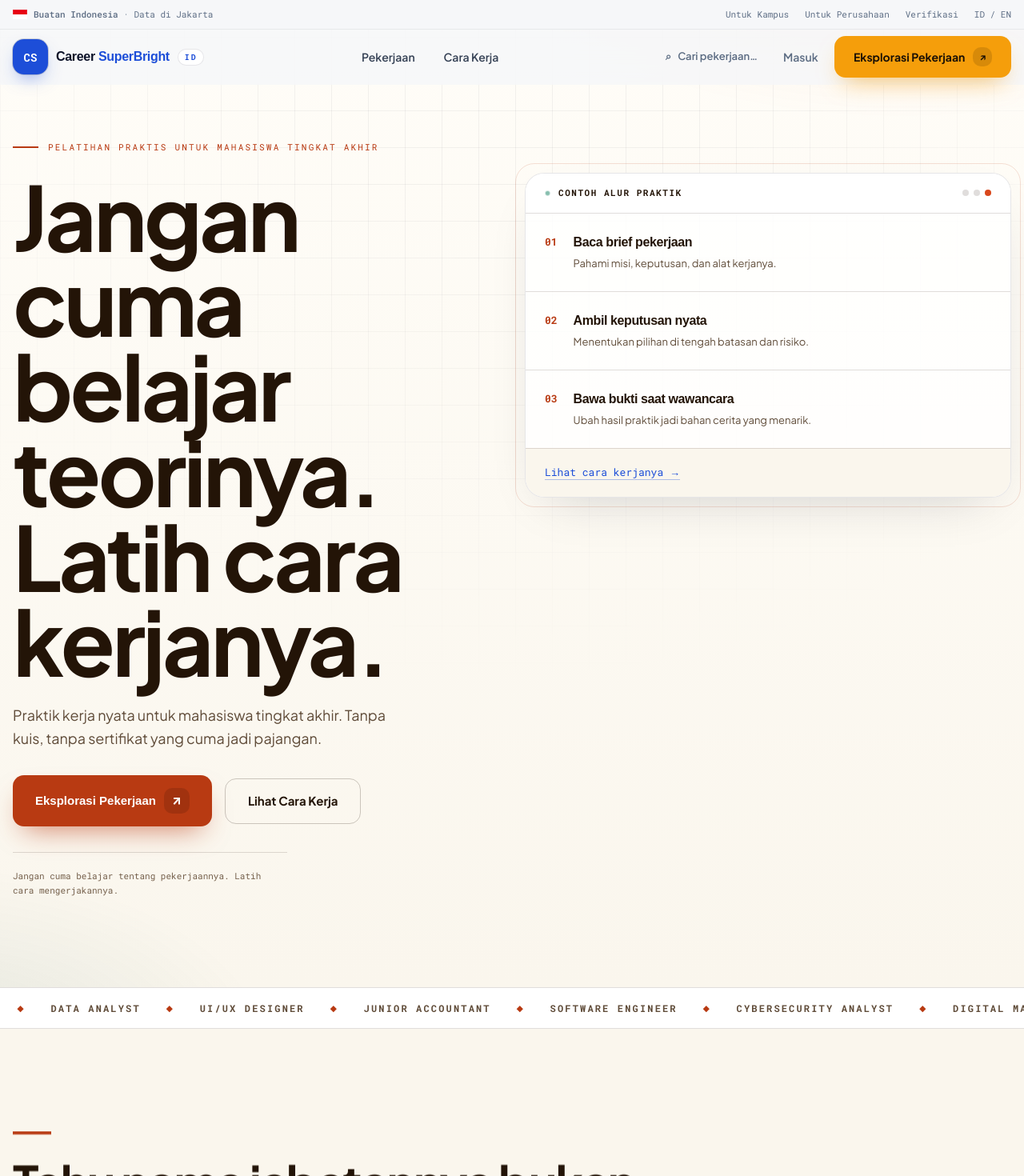
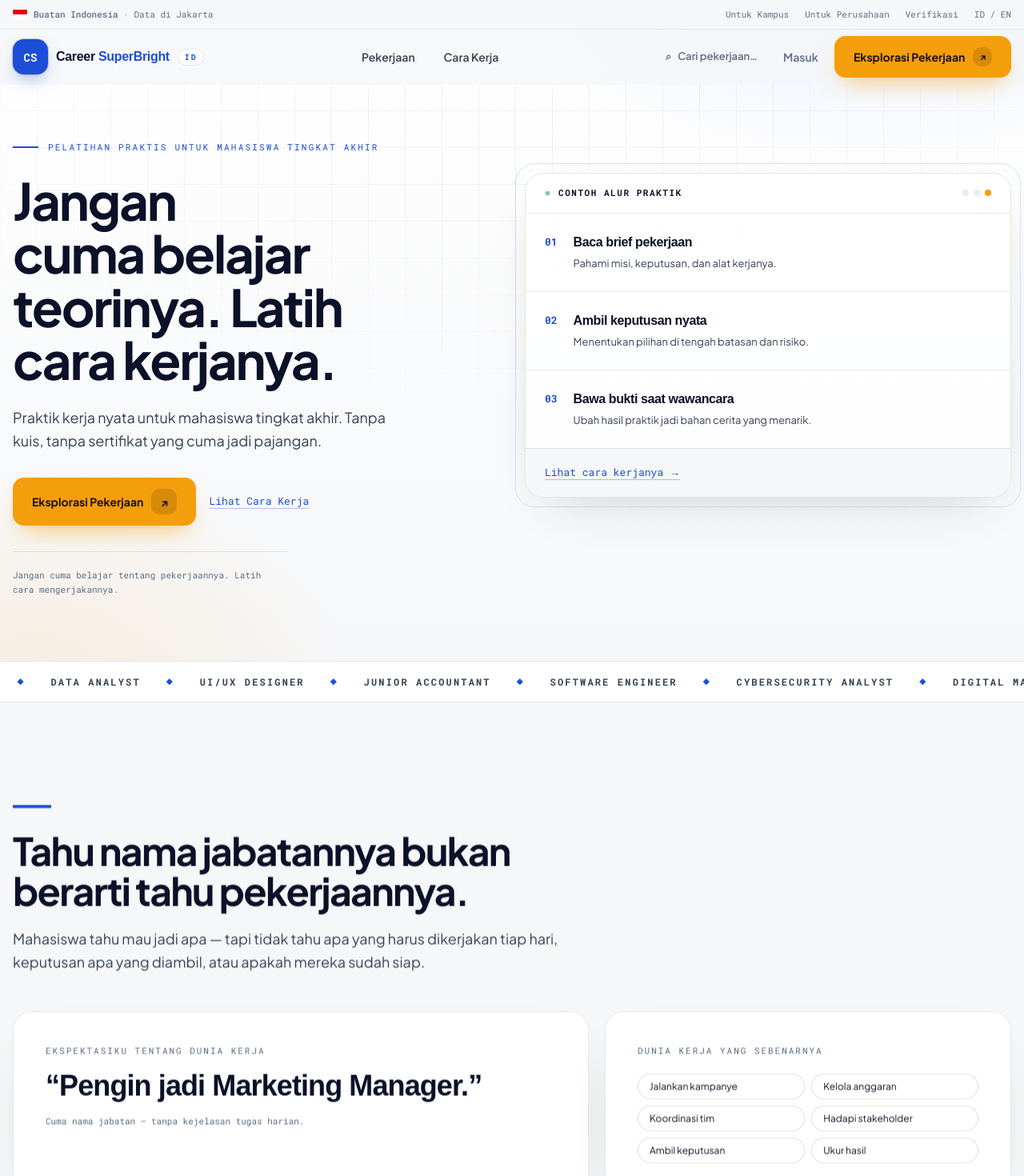
Before and after one commit to j4x-lab/careerbright, a Next.js app in the folder apps/web/: page / in a window 1280 px wide. Shown: the top 1470 px of the page at 80% size. Built offline with nearby package versions, Linux system fonts and the light colour scheme; a web font is replaced by a local one.

Commit message:
feat: cobalt light-OS restore on nova layout + legal 44px targets

```diff
--- a/apps/web/src/components/landing-page.tsx
+++ b/apps/web/src/components/landing-page.tsx
@@ -53,42 +53,42 @@ export default async function LandingPage({ locale }: { locale: string }) {
     [t("step5t"), t("step5d")],
   ];
   return (
-    <main className="overflow-x-clip bg-parchment text-espresso">
+    <main className="overflow-x-clip bg-paper text-ink">
       <a href="#konten" className="skip-link">
         {t("skip")}
       </a>
       <SiteNav />
 
       {/* ── HERO · THE JOB ─────────────────────────────────── */}
-      <section className="nova-hero relative overflow-hidden pt-[120px] md:pt-[144px]">
+      <section className="hero-light relative overflow-hidden pt-[120px] md:pt-[144px]">
         <div className="grid-light absolute inset-0" aria-hidden />
         <div
           id="konten"
-          className="relative mx-auto grid w-full max-w-7xl scroll-mt-32 items-start gap-10 px-4 pb-20 pt-8 md:pb-28 lg:grid-cols-12 lg:gap-8"
+          className="relative mx-auto grid w-full max-w-7xl scroll-mt-32 items-start gap-10 px-4 pb-16 pt-8 md:pb-20 lg:grid-cols-12 lg:gap-8"
         >
           <div className="lg:col-span-5">
-            <p className="hero-enter hero-enter-1 eyebrow-nova flex items-center gap-3">
-              <span aria-hidden className="inline-block h-[2px] w-8 flex-none bg-ember" />
+            <p className="hero-enter hero-enter-1 eyebrow-light flex items-center gap-3">
+              <span aria-hidden className="inline-block h-[2px] w-8 flex-none bg-brand-700" />
               {t("heroEyebrow")}
             </p>
-            <h1 className="hero-enter hero-enter-2 font-nova mt-6 max-w-[18ch] text-[clamp(3.25rem,10vw,7rem)] font-bold leading-[0.95] tracking-[-0.02em]">
+            <h1 className="hero-enter hero-enter-2 font-nova mt-6 max-w-[22ch] text-[clamp(2.25rem,5vw,4rem)] font-bold leading-[1.04] tracking-[-0.02em]">
               {t("heroTitle")}
             </h1>
-            <p className="hero-enter hero-enter-3 mt-6 max-w-[46ch] text-base leading-relaxed text-bark md:text-lg">
+            <p className="hero-enter hero-enter-3 mt-6 max-w-[46ch] text-base leading-relaxed text-soft md:text-lg">
               {t("heroSub")}
             </p>
             <div className="hero-enter hero-enter-3 mt-8 flex flex-wrap items-center gap-4">
-              <a href="#pekerjaan" className="btn-ember group min-h-[52px] px-7 text-[15px]">
+              <a href="#pekerjaan" className="btn-amber group min-h-[52px] px-7 text-[15px]">
                 {t("heroCta1")}
                 <span className="btn-island btn-island-dark" aria-hidden>
                   ↗
                 </span>
               </a>
-              <a href="#cara-kerja" className="btn-ember-ghost min-h-[52px] px-7">
+              <a href="#cara-kerja" className="link-more inline-flex min-h-[44px] items-center">
                 {t("heroCta2")}
               </a>
             </div>
-            <p className="hero-enter hero-enter-4 mt-8 max-w-[52ch] border-t border-dune pt-5 font-mono text-[11px] leading-relaxed text-sand">
+            <p className="hero-enter hero-enter-4 mt-8 max-w-[52ch] border-t border-line pt-5 font-mono text-[11px] leading-relaxed text-muted">
               {t("heroFlavor")}
             </p>
           </div>
@@ -97,42 +97,42 @@ export default async function LandingPage({ locale }: { locale: string }) {
           <div className="hero-enter hero-enter-4 relative lg:col-span-6 lg:col-start-7 lg:mt-10">
             <div
               aria-hidden
-              className="pointer-events-none absolute -inset-3 rounded-card border border-ember/15"
+              className="pointer-events-none absolute -inset-3 rounded-card border border-brand-700/15"
             />
             <div className="glass-light relative overflow-hidden">
-              <div className="flex items-center gap-2.5 border-b border-dune bg-card px-5 py-4 md:px-6">
+              <div className="flex items-center gap-2.5 border-b border-line bg-card px-5 py-4 md:px-6">
                 <span className="live-dot" aria-hidden />
-                <span className="font-mono text-[11px] font-bold uppercase tracking-[0.14em] text-espresso">
+                <span className="font-mono text-[11px] font-bold uppercase tracking-[0.14em] text-ink">
                   {t("methodLabel")}
                 </span>
                 <span aria-hidden className="ml-auto flex gap-1.5">
-                  <span className="h-2 w-2 rounded-full bg-dune" />
-                  <span className="h-2 w-2 rounded-full bg-dune" />
-                  <span className="h-2 w-2 rounded-full bg-ember-bright" />
+                  <span className="h-2 w-2 rounded-full bg-cream" />
+                  <span className="h-2 w-2 rounded-full bg-cream" />
+                  <span className="h-2 w-2 rounded-full bg-signal" />
                 </span>
               </div>
-              <ol className="divide-y divide-dune">
+              <ol className="divide-y divide-line">
                 {[
                   ["01", t("m1t"), t("m1d")],
                   ["02", t("m2t"), t("m2d")],
                   ["03", t("m3t"), t("m3d")],
                 ].map(([n, tt, d]) => (
                   <li key={n} className="flex gap-5 px-5 py-5 md:px-6 md:py-6">
-                    <span className="tnum mt-0.5 font-mono text-[13px] font-bold text-ember">
+                    <span className="tnum mt-0.5 font-mono text-[13px] font-bold text-brand-700">
                       {n}
                     </span>
                     <span>
-                      <span className="block text-[16px] font-extrabold tracking-tight text-espresso">
+                      <span className="block text-[16px] font-extrabold tracking-tight text-ink">
                         {tt}
                       </span>
-                      <span className="mt-1 block max-w-[44ch] text-[13px] leading-relaxed text-bark">
+                      <span className="mt-1 block max-w-[44ch] text-[13px] leading-relaxed text-soft">
                         {d}
                       </span>
                     </span>
                   </li>
                 ))}
               </ol>
-              <div className="border-t border-dune bg-parchment px-5 py-2 md:px-6">
+              <div className="border-t border-line bg-paper px-5 py-2 md:px-6">
                 <a href="#cara-kerja" className="link-more inline-flex min-h-[44px] items-center">
                   {t("methodLink")}
                 </a>
@@ -143,14 +143,14 @@ export default async function LandingPage({ locale }: { locale: string }) {
       </section>
 
       {/* ── ROLE TICKER (kinetic band, constructive motion) ─── */}
-      <div className="overflow-hidden border-y border-dune bg-card py-4" role="presentation">
-        <div className="marquee-track items-center font-mono text-[12px] font-bold uppercase tracking-[0.18em] text-bark">
+      <div className="overflow-hidden border-y border-line bg-card py-4" role="presentation">
+        <div className="marquee-track items-center font-mono text-[12px] font-bold uppercase tracking-[0.18em] text-soft">
           {[0, 1].map((dup) => (
             <div key={dup} aria-hidden={dup === 1} className="flex flex-none items-center gap-8 pr-8">
               {["Digital Marketing Specialist", "Data Analyst", "UI/UX Designer", "Junior Accountant", "Software Engineer", "Cybersecurity Analyst"].map((r) => (
                 <span key={r} className="flex flex-none items-center gap-8">
                   {r}
-                  <span aria-hidden className="text-[10px] text-ember">◆</span>
+                  <span aria-hidden className="text-[10px] text-brand-700">◆</span>
                 </span>
               ))}
             </div>
@@ -164,31 +164,31 @@ export default async function LandingPage({ locale }: { locale: string }) {
         className="mx-auto max-w-7xl scroll-mt-28 px-4 py-20 md:py-32"
       >
         <Reveal>
-          <div aria-hidden className="mb-7 h-1 w-12 bg-ember" />
-          <h2 className="font-nova max-w-[20ch] text-[2.5rem] font-bold leading-[1.02] tracking-[-0.02em] md:text-6xl">
+          <div aria-hidden className="mb-7 h-1 w-12 bg-brand-700" />
+          <h2 className="font-nova max-w-[22ch] text-4xl font-bold leading-[1.04] tracking-[-0.02em] md:text-5xl">
             {t("probTitle")}
           </h2>
-          <p className="mt-5 max-w-[58ch] text-base leading-relaxed text-bark md:text-lg">
+          <p className="mt-5 max-w-[58ch] text-base leading-relaxed text-soft md:text-lg">
             {t("probSub")}
           </p>
         </Reveal>
         <div className="mt-12 grid gap-5 md:grid-cols-12">
           <Reveal className="md:col-span-7">
             <div className="panel h-full p-8 md:p-10">
-              <p className="font-mono text-[11px] uppercase tracking-[0.18em] text-sand">
+              <p className="font-mono text-[11px] uppercase tracking-[0.18em] text-muted">
                 {t("probLeftLabel")}
               </p>
               <p className="mt-4 text-[1.75rem] font-extrabold leading-[1.08] tracking-tight md:text-4xl">
                 {t("probQuote")}
               </p>
-              <p className="mt-4 font-mono text-[11px] leading-relaxed text-sand">
+              <p className="mt-4 font-mono text-[11px] leading-relaxed text-muted">
                 {t("probLeftCap")}
               </p>
             </div>
           </Reveal>
           <Reveal delay={80} className="md:col-span-5">
             <div className="panel h-full p-8 md:p-10">
-              <p className="font-mono text-[11px] uppercase tracking-[0.18em] text-sand">
+              <p className="font-mono text-[11px] uppercase tracking-[0.18em] text-muted">
                 {t("probRightLabel")}
               </p>
               <ul className="mt-5 grid grid-cols-2 gap-2">
@@ -225,11 +225,11 @@ export default async function LandingPage({ locale }: { locale: string }) {
         className="mx-auto max-w-7xl scroll-mt-32 px-4 pb-12 pt-20 md:pb-16 md:pt-32"
       >
         <Reveal>
-          <div aria-hidden className="mb-7 h-1 w-12 bg-ember" />
-          <h2 className="font-nova max-w-[20ch] text-[2.5rem] font-bold leading-[1.02] tracking-[-0.02em] md:text-6xl">
+          <div aria-hidden className="mb-7 h-1 w-12 bg-brand-700" />
+          <h2 className="font-nova max-w-[22ch] text-4xl font-bold leading-[1.04] tracking-[-0.02em] md:text-5xl">
             {t("jobsTitle")}
           </h2>
-          <p className="mt-5 max-w-[58ch] text-base leading-relaxed text-bark md:text-lg">
+          <p className="mt-5 max-w-[58ch] text-base leading-relaxed text-soft md:text-lg">
             {t("jobsSub")}
           </p>
         </Reveal>
@@ -237,12 +237,12 @@ export default async function LandingPage({ locale }: { locale: string }) {
           {DEMAND_STATS.map(([v, l]) => (
             <Reveal
               key={l}
-              className="border-t-2 border-espresso pt-5"
+              className="border-t-2 border-brand-700 pt-5"
             >
-              <dt className="tnum font-nova text-4xl font-bold tracking-[-0.02em] text-espresso md:text-5xl">
+              <dt className="tnum font-nova text-4xl font-bold tracking-[-0.02em] text-ink md:text-5xl">
                 {v}
               </dt>
-              <dd className="mt-2 max-w-[28ch] text-[13px] leading-snug text-sand">{l}</dd>
+              <dd className="mt-2 max-w-[28ch] text-[13px] leading-snug text-muted">{l}</dd>
             </Reveal>
           ))}
         </dl>
@@ -251,21 +251,21 @@ export default async function LandingPage({ locale }: { locale: string }) {
       {/* ── 02 · FEATURED EXAMPLE (full-bleed band) ─────────── */}
       <section
         id="contoh-event"
-        className="scroll-mt-28 border-y border-dune bg-card"
+        className="scroll-mt-28 border-y border-line bg-card"
       >
         <div className="mx-auto max-w-7xl px-4 py-14 md:py-20">
         {/* Contoh 1 dari 4 — the single playable spotlight */}
         <Reveal>
-          <div className="overflow-hidden rounded-card border-2 border-ink bg-parchment">
+          <div className="overflow-hidden rounded-card border-2 border-ink bg-paper">
             <div className="grid gap-4 px-6 py-6 md:grid-cols-12 md:items-center md:gap-6 md:px-10 md:py-8">
               <div className="md:col-span-5">
                 <p className="inline-block rounded-full bg-signal/15 px-3 py-1 font-mono text-[11px] font-bold text-signal-strong">
                   {t("eventBadge")}
                 </p>
-                <p className="font-nova mt-3 text-3xl font-bold leading-[1.05] tracking-[-0.02em] md:text-4xl">
+                <p className="font-nova mt-3 text-2xl font-bold leading-tight tracking-[-0.02em] md:text-3xl">
                   Event &amp; Brand Activation Supervisor
                 </p>
-                <p className="mt-2 max-w-[40ch] text-[15px] leading-relaxed text-bark">
+                <p className="mt-2 max-w-[40ch] text-[15px] leading-relaxed text-soft">
                   {t("eventMission")}
                 </p>
               </div>
@@ -280,10 +280,10 @@ export default async function LandingPage({ locale }: { locale: string }) {
                 ))}
               </ul>
               <div className="md:col-span-4 md:text-right">
-                <p className="max-w-[36ch] font-mono text-[11px] leading-relaxed text-sand md:ml-auto">
+                <p className="max-w-[36ch] font-mono text-[11px] leading-relaxed text-muted md:ml-auto">
                   {t("eventSignal")}
                 </p>
-                <a href="/id/auth/daftar" className="btn-ember mt-4 min-h-[52px] md:mt-5">
+                <a href="/id/auth/daftar" className="btn-primary mt-4 min-h-[52px] md:mt-5">
                   {t("eventCta")}
                 </a>
               </div>
@@ -300,24 +300,24 @@ export default async function LandingPage({ locale }: { locale: string }) {
       >
         {/* Wave-1 rows — list, not twin cards */}
         <Reveal>
-          <div className="overflow-hidden rounded-card border border-dune bg-card">
-            <p className="border-b border-dune bg-parchment px-6 py-3.5 font-mono text-[11px] uppercase tracking-[0.18em] text-sand md:px-10">
+          <div className="overflow-hidden rounded-card border border-line bg-card">
+            <p className="border-b border-line bg-paper px-6 py-3.5 font-mono text-[11px] uppercase tracking-[0.18em] text-muted md:px-10">
               {t("waveBand")}
             </p>
-            <ul className="divide-y divide-dune">
+            <ul className="divide-y divide-line">
               {WAVE1.map((row, i) => (
                 <li
                   key={row.name}
                   className="grid gap-4 px-6 py-7 md:grid-cols-12 md:items-center md:gap-6 md:px-10"
                 >
                   <div className="md:col-span-4">
-                    <p aria-hidden className="tnum font-mono text-[12px] font-bold tracking-[0.14em] text-sand">
+                    <p aria-hidden className="tnum font-mono text-[12px] font-bold tracking-[0.14em] text-muted">
                       {String(i + 1).padStart(2, "0")}
                     </p>
                     <p className="mt-1.5 text-lg font-extrabold tracking-tight md:text-xl">
                       {row.name}
                     </p>
-                    <p className="mt-1.5 text-sm leading-relaxed text-bark">
+                    <p className="mt-1.5 text-sm leading-relaxed text-soft">
                       {row.mission}
                     </p>
                   </div>
@@ -332,10 +332,10 @@ export default async function LandingPage({ locale }: { locale: string }) {
                     ))}
                   </ul>
                   <div className="md:col-span-4 md:text-right">
-                    <p className="font-mono text-[11px] leading-relaxed text-sand">
+                    <p className="font-mono text-[11px] leading-relaxed text-muted">
                       {row.signal}
                     </p>
-                    <p className="tnum mt-1 font-mono text-[12px] font-bold text-forest">
+                    <p className="tnum mt-1 font-mono text-[12px] font-bold text-brand-700">
                       {row.salary}
                     </p>
                     <a
@@ -352,16 +352,16 @@ export default async function LandingPage({ locale }: { locale: string }) {
         </Reveal>
 
         <Reveal delay={80}>
-          <div className="mt-5 flex flex-col gap-2 rounded-card border border-dashed border-dune bg-parchment px-6 py-5 sm:flex-row sm:items-center sm:justify-between md:px-10">
-            <p className="text-sm text-bark">
-              <strong className="text-espresso">{t("soon")}</strong>{" "}
+          <div className="mt-5 flex flex-col gap-2 rounded-card border border-dashed border-line bg-paper px-6 py-5 sm:flex-row sm:items-center sm:justify-between md:px-10">
+            <p className="text-sm text-soft">
+              <strong className="text-ink">{t("soon")}</strong>{" "}
               {WAVE2.join(" · ")}
             </p>
             <a href="/id/auth/daftar" className="link-more inline-flex min-h-[44px] flex-none items-center">
               {t("earlyCta")}
             </a>
           </div>
-          <p className="mt-4 font-mono text-[11px] leading-relaxed text-sand">
+          <p className="mt-4 font-mono text-[11px] leading-relaxed text-muted">
             {t("sources")}
           </p>
         </Reveal>
@@ -389,22 +389,22 @@ export default async function LandingPage({ locale }: { locale: string }) {
         className="mx-auto max-w-7xl scroll-mt-28 px-4 py-20 md:py-32"
       >
         <Reveal>
-          <div aria-hidden className="mb-7 h-1 w-12 bg-ember" />
-          <h2 className="font-nova max-w-[20ch] text-[2.5rem] font-bold leading-[1.02] tracking-[-0.02em] md:text-6xl">
+          <div aria-hidden className="mb-7 h-1 w-12 bg-brand-700" />
+          <h2 className="font-nova max-w-[22ch] text-4xl font-bold leading-[1.04] tracking-[-0.02em] md:text-5xl">
             {t("stepsTitle")}
           </h2>
         </Reveal>
-        <ol className="mt-12 grid gap-x-6 gap-y-9 border-t border-dune pt-8 sm:grid-cols-2 lg:grid-cols-5">
+        <ol className="mt-12 grid gap-x-6 gap-y-9 border-t border-line pt-8 sm:grid-cols-2 lg:grid-cols-5">
           {STEPS.map(([st, d], i) => (
             <Reveal key={st} delay={i * 60}>
               <li>
-                <p aria-hidden className="tnum text-4xl font-extrabold tracking-tight text-ember/15 md:text-5xl">
+                <p aria-hidden className="tnum text-4xl font-extrabold tracking-tight text-brand-700/15 md:text-5xl">
                   {String(i + 1).padStart(2, "0")}
                 </p>
-                <p className="mt-3 text-[15px] font-extrabold leading-snug tracking-tight text-espresso">
+                <p className="mt-3 text-[15px] font-extrabold leading-snug tracking-tight text-ink">
                   {st}
                 </p>
-                <p className="mt-2 text-sm leading-relaxed text-bark">{d}</p>
+                <p className="mt-2 text-sm leading-relaxed text-soft">{d}</p>
               </li>
             </Reveal>
           ))}
@@ -415,20 +415,20 @@ export default async function LandingPage({ locale }: { locale: string }) {
       <section id="siap" className="scroll-mt-28">
         <div className="mx-auto max-w-7xl px-4 py-20 md:py-32">
           <Reveal>
-            <div className="relative overflow-hidden rounded-card bg-ember px-6 py-12 md:p-16">
+            <div className="relative overflow-hidden rounded-card bg-brand-700 px-6 py-12 md:p-16">
               <div
                 aria-hidden
                 className="pointer-events-none absolute -right-24 -top-24 h-72 w-72 rounded-full bg-white/10 blur-2xl"
               />
               <div aria-hidden className="mb-7 h-1 w-12 bg-white/60" />
-              <h2 className="font-nova relative max-w-[20ch] text-[2.5rem] font-bold leading-[1.02] tracking-[-0.02em] text-white md:text-6xl">
+              <h2 className="font-nova relative max-w-[22ch] text-4xl font-bold leading-[1.04] tracking-[-0.02em] text-white md:text-5xl">
                 {t("ctaTitle")}
               </h2>
               <p className="relative mt-5 max-w-[58ch] text-base leading-relaxed text-white/90 md:text-lg">
                 {t("ctaSub")}
               </p>
               <div className="relative mt-8 flex flex-wrap items-center gap-4">
-                <a href="#pekerjaan" className="inline-flex min-h-[52px] items-center gap-2.5 rounded-btn bg-white px-7 text-[15px] font-extrabold text-ember transition hover:bg-parchment active:translate-y-[1px]">
+                <a href="#pekerjaan" className="inline-flex min-h-[52px] items-center gap-2.5 rounded-btn bg-white px-7 text-[15px] font-extrabold text-brand-700 transition hover:bg-paper active:translate-y-[1px]">
                   {t("cta1")}
                   <span className="btn-island btn-island-dark" aria-hidden>
                     ↗
--- a/apps/web/src/components/site-chrome.tsx
+++ b/apps/web/src/components/site-chrome.tsx
@@ -230,9 +230,9 @@ export function SiteFooter() {
             {t("legalLine")}
           </p>
           <nav aria-label={t("legal")} className="flex flex-none flex-wrap items-center gap-x-5 gap-y-2 text-[12px] text-faint">
-            <a href="/id/verify/contoh" className="py-2 transition hover:text-muted">{t("privacy")}</a>
-            <a href="/id/verify/contoh" className="py-2 transition hover:text-muted">{t("terms")}</a>
-            <a href="/id/verify/contoh" className="py-2 transition hover:text-muted">{t("verify")}</a>
+            <a href="/id/verify/contoh" className="inline-flex min-h-[44px] items-center transition hover:text-muted">{t("privacy")}</a>
+            <a href="/id/verify/contoh" className="inline-flex min-h-[44px] items-center transition hover:text-muted">{t("terms")}</a>
+            <a href="/id/verify/contoh" className="inline-flex min-h-[44px] items-center transition hover:text-muted">{t("verify")}</a>
             <span className="font-mono text-[11px] text-faint">© 2026</span>
           </nav>
         </div>
```
